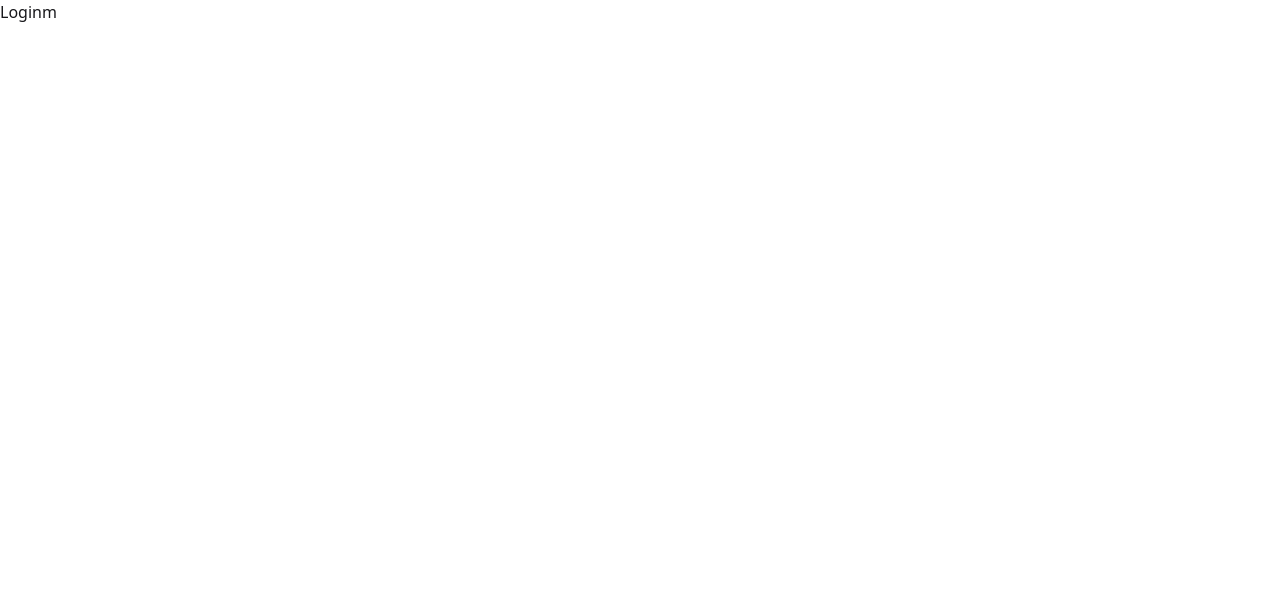
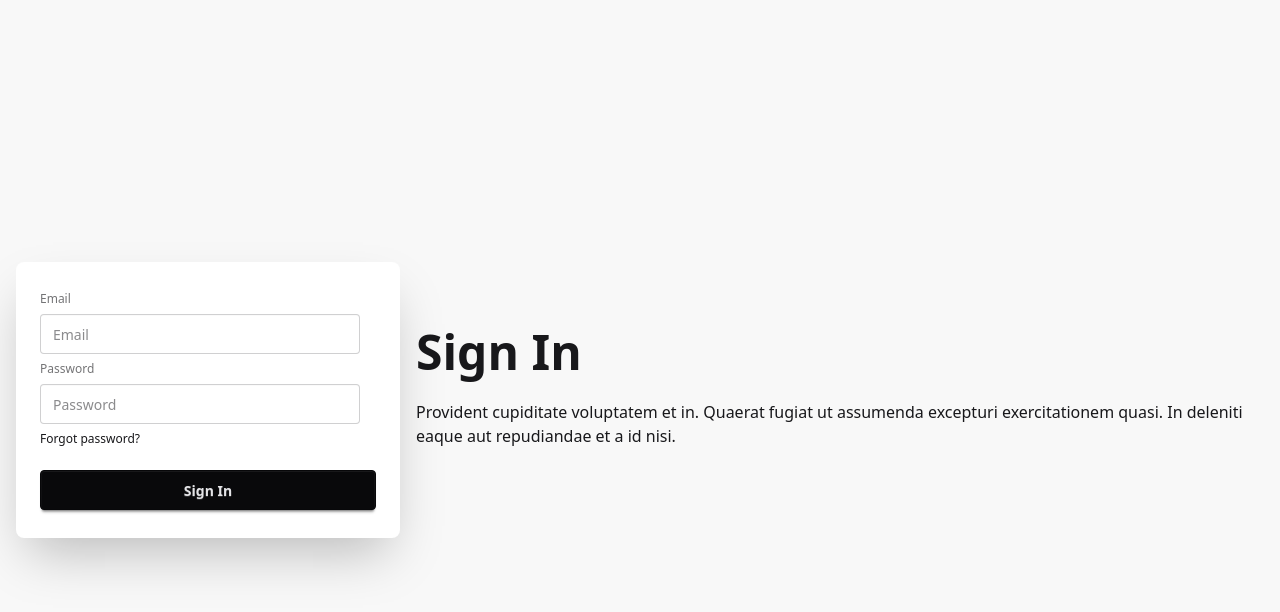
Before and after one commit to CoderTahmid/Espresso-Emporium, a React (Vite) app in the folder client/: page /signin in a window 1280 px wide. Shown: the top 612 px of the page. Built offline with nearby package versions, Linux system fonts and the light colour scheme.

Commit message:
sigin page and signin operation done

```diff
--- a/client/src/components/SignIn.jsx
+++ b/client/src/components/SignIn.jsx
@@ -1,11 +1,52 @@
-import React from 'react';
+import React, { useContext } from 'react';
+import { AuthContext } from '../providers/AuthProvider';
 
 const SignIn = () => {
+
+    const {signInUser} = useContext(AuthContext);
+
+    const handleSignIn = event => {
+        event.preventDefault();
+
+        const email = event.target.email.value;
+        const password = event.target.password.value;
+        console.log(email, password);
+
+        signInUser(email, password)
+            .then(result => {
+                console.log(result.user);
+            })
+            .catch(error => {
+                console.error(error);
+            })
+    }
+
     return (
-        <div>
-            <h2>Loginm</h2>
-        </div>
-    );
+		<div className="hero bg-base-200 min-h-screen">
+			<div className="hero-content flex-col lg:flex-row-reverse">
+				<div className="text-center lg:text-left">
+					<h1 className="text-5xl font-bold">Sign In</h1>
+					<p className="py-6">Provident cupiditate voluptatem et in. Quaerat fugiat ut assumenda excepturi exercitationem quasi. In deleniti eaque aut repudiandae et a id nisi.</p>
+				</div>
+				<form onSubmit={handleSignIn} className="card bg-base-100 w-full max-w-sm shrink-0 shadow-2xl">
+					<div className="card-body">
+						<fieldset className="fieldset">
+							<label className="label">Email</label>
+							<input type="email" className="input" placeholder="Email" name="email" />
+							<label className="label">Password</label>
+							<input type="password" className="input" placeholder="Password" name="password" />
+							<div>
+								<a className="link link-hover">Forgot password?</a>
+							</div>
+							<button type="submit" className="btn btn-neutral mt-4">
+								Sign In
+							</button>
+						</fieldset>
+					</div>
+				</form>
+			</div>
+		</div>
+	);
 };
 
 export default SignIn;
--- a/client/src/providers/AuthProvider.jsx
+++ b/client/src/providers/AuthProvider.jsx
@@ -1,4 +1,4 @@
-import { createUserWithEmailAndPassword } from 'firebase/auth';
+import { createUserWithEmailAndPassword, signInWithEmailAndPassword } from 'firebase/auth';
 import React, { useState } from 'react';
 import { createContext } from 'react';
 import { auth } from '../firebase/firebase.init';
@@ -14,11 +14,17 @@
         return createUserWithEmailAndPassword(auth, email, password);
     }
 
+    const signInUser = (email, password) => {
+        setLoading(true);
+        return signInWithEmailAndPassword(auth, email, password);
+    }
+
     const userInfo = {
-        user,
-        loading,
-        createUser
-    }
+		user,
+		loading,
+		createUser,
+		signInUser,
+	};
 
     return (
         <AuthContext.Provider value={userInfo}>
```
